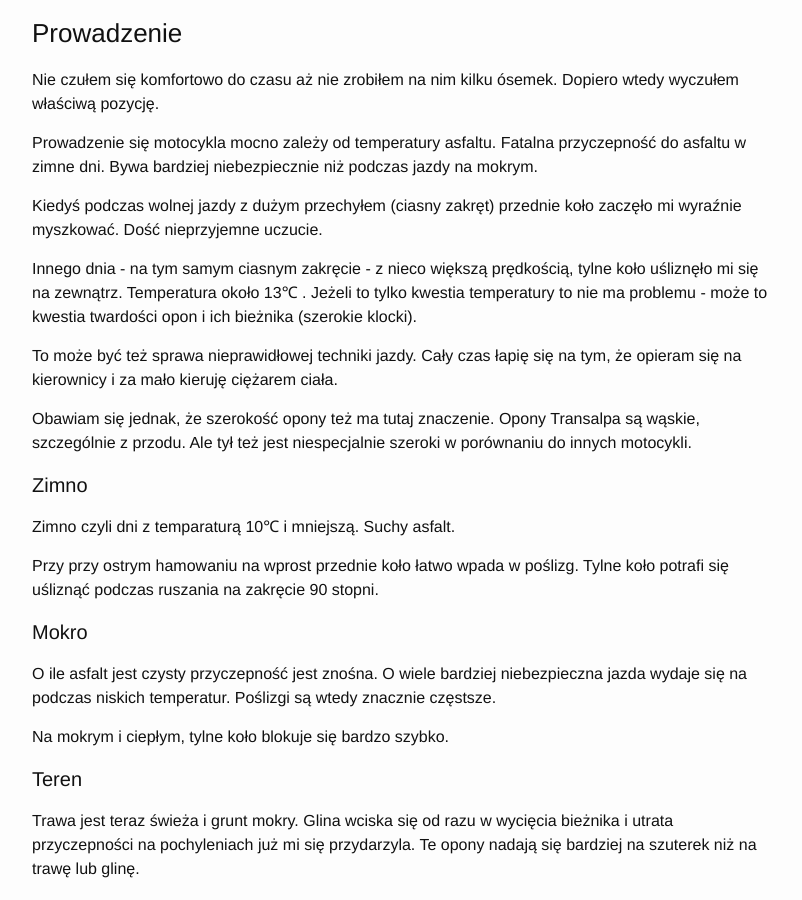
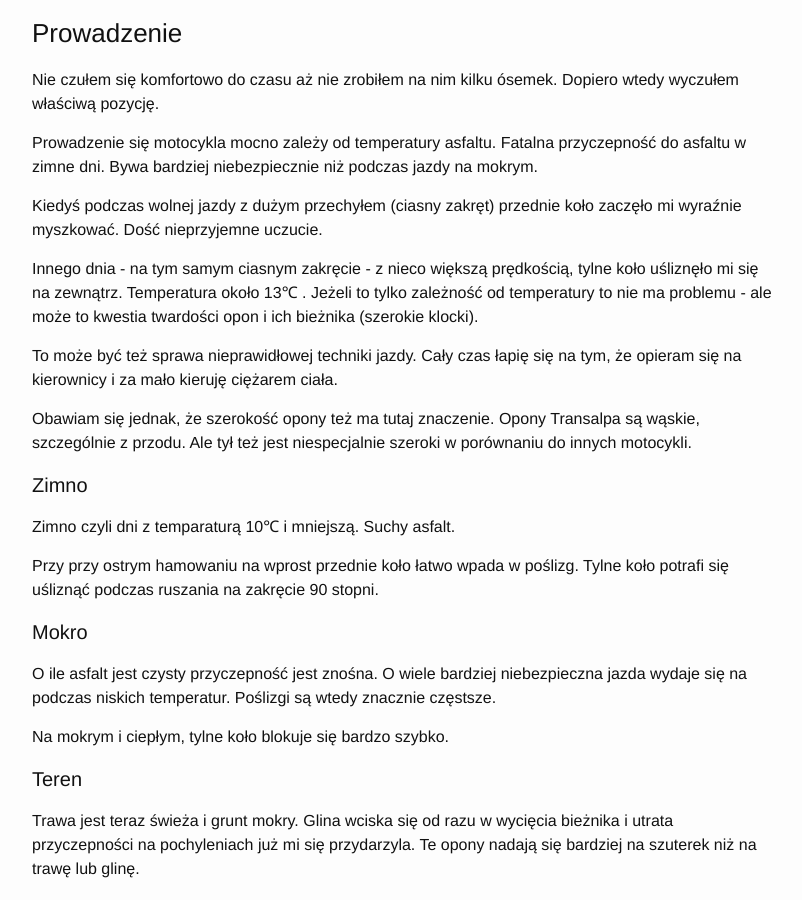
Before and after one commit to jkedra/jkedra.github.io, a Jekyll site: the page built from _posts/2015-03-27-new-transalp.md, in a window 1280 px wide and 900 px high, scrolled down 912 px. Shown: the whole window, without its empty margins (238-1040 px from the left). Built offline with Jekyll 4.4.1, drawn with Linux system fonts in a browser that asks for light colours.

Commit message:
language correction

```diff
--- a/_posts/2015-03-27-new-transalp.md
+++ b/_posts/2015-03-27-new-transalp.md
@@ -57,8 +57,8 @@ przednie koło zaczęło mi wyraźnie myszkować. Dość nieprzyjemne uczucie.
 
 Innego dnia - na tym samym ciasnym zakręcie - z nieco większą prędkością,
 tylne koło uśliznęło mi się na zewnątrz. Temperatura około 13℃ .
-Jeżeli to tylko kwestia temperatury to nie ma problemu - może to kwestia
-twardości opon i ich bieżnika (szerokie klocki).
+Jeżeli to tylko zależność od temperatury to nie ma problemu -
+ale może to kwestia twardości opon i ich bieżnika (szerokie klocki).
 
 To może być też sprawa nieprawidłowej techniki jazdy. Cały czas
 łapię się na tym, że opieram się na kierownicy i za mało kieruję
```
